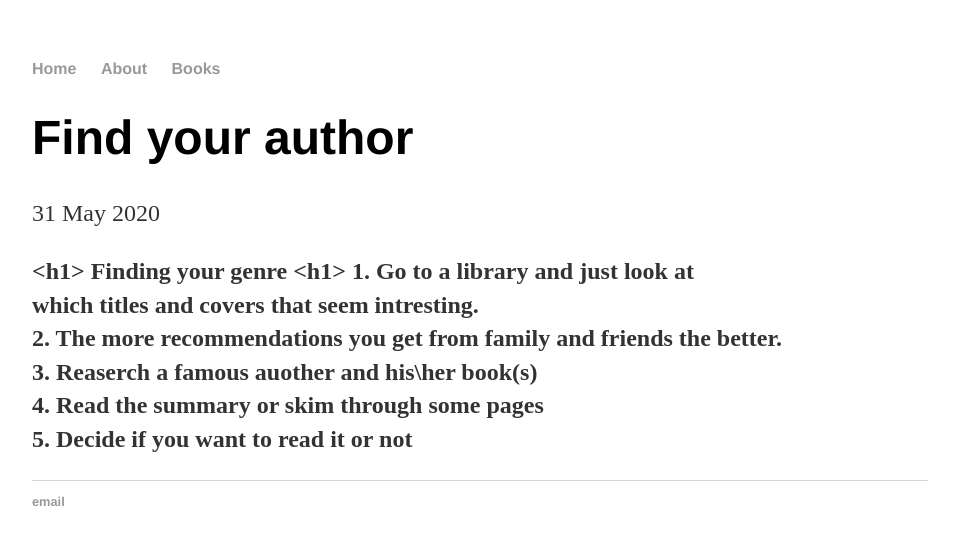
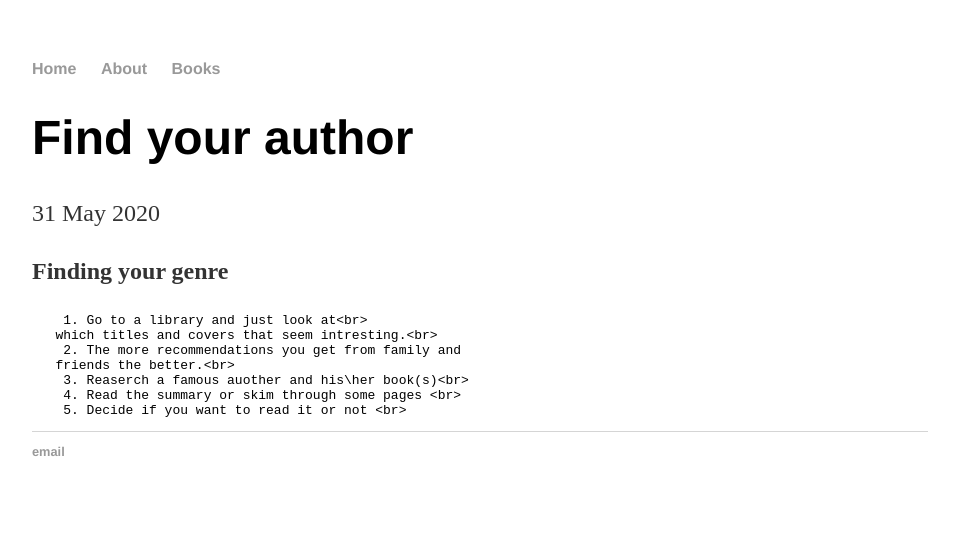
Before and after one commit to meerkatbhat/meerkatbhat, a Jekyll site: the page built from _posts/2020-05-31-Find your Author.md, in a window 1280 px wide. Shown: the top 545 px of the page, without its empty margins (160-1119 px from the left). Built offline with Jekyll 4.4.1, drawn with Linux system fonts in a browser that asks for light colours; our own code applies the rules of GitHub Pages for plain Markdown files.

```diff
--- a/_posts/2020-05-31-Find your Author.md
+++ b/_posts/2020-05-31-Find your Author.md
@@ -1,4 +1,5 @@
-<strong> <h1> Finding your genre <h1> <strong>
+<strong>Finding your genre <strong> <br>
+
         1. Go to a library and just look at<br>
        which titles and covers that seem intresting.<br>
         2. The more recommendations you get from family and
```
